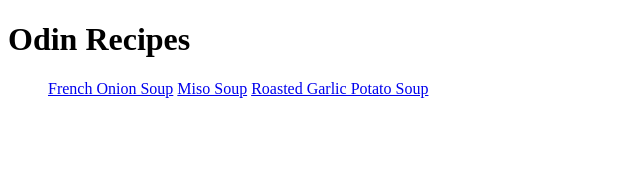
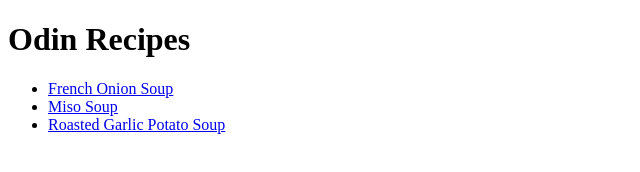
Before and after one commit to mjkcodes/odin-recipes, a plain HTML site: page index.html in a window 1280 px wide. Shown: the whole page, without its empty margins (0-640 px from the left). Drawn offline with Linux system fonts and the light colour scheme.

Commit message:
Add fix for link list not displaying properly

```diff
--- a/index.html
+++ b/index.html
@@ -9,9 +9,9 @@
         <h1>Odin Recipes</h1>
 
         <ul>
-            <a href="recipes/french-onion-soup.html">French Onion Soup</a>
-            <a href="recipes/miso-soup.html">Miso Soup</a>
-            <a href="recipes/roasted-garlic-potato-soup.html">Roasted Garlic Potato Soup</a>
+            <li><a href="recipes/french-onion-soup.html">French Onion Soup</a></li>
+            <li><a href="recipes/miso-soup.html">Miso Soup</a></li>
+            <li><a href="recipes/roasted-garlic-potato-soup.html">Roasted Garlic Potato Soup</a></li>
         </ul>
 
     </body>
```
